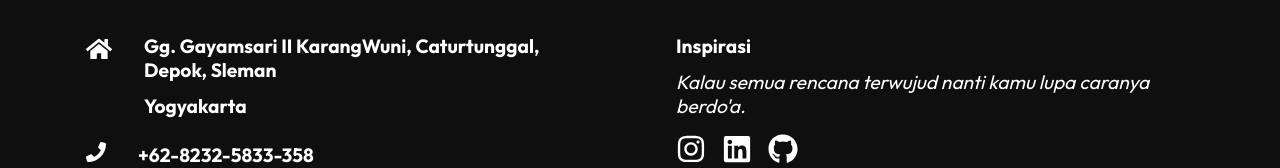
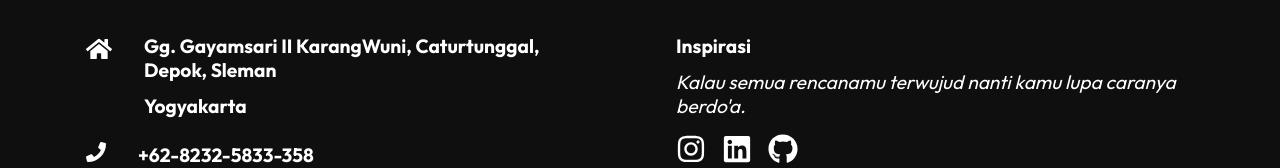
Before and after one commit to enjoyghozi/portfolioreactjs, a React (Create React App) app: page / in a window 1280 px wide. Shown: the part 1994-2162 px from the top of the page. Built offline with nearby package versions, Linux system fonts and the light colour scheme.

Commit message:
Footer Edit

```diff
--- a/src/components/Footer.js
+++ b/src/components/Footer.js
@@ -49,7 +49,7 @@ const Footer = () => {
 
             <div className="right">
                 <h4>Inspirasi</h4>
-                <p1>Kalau semua rencana terwujud nanti kamu lupa caranya berdo'a.</p1>
+                <p1>Kalau semua rencanamu terwujud nanti kamu lupa caranya berdo'a.</p1>
                 <div className="social">
                     <a href="https://instagram.com/ghozi_a">
                         <FaInstagram
```
